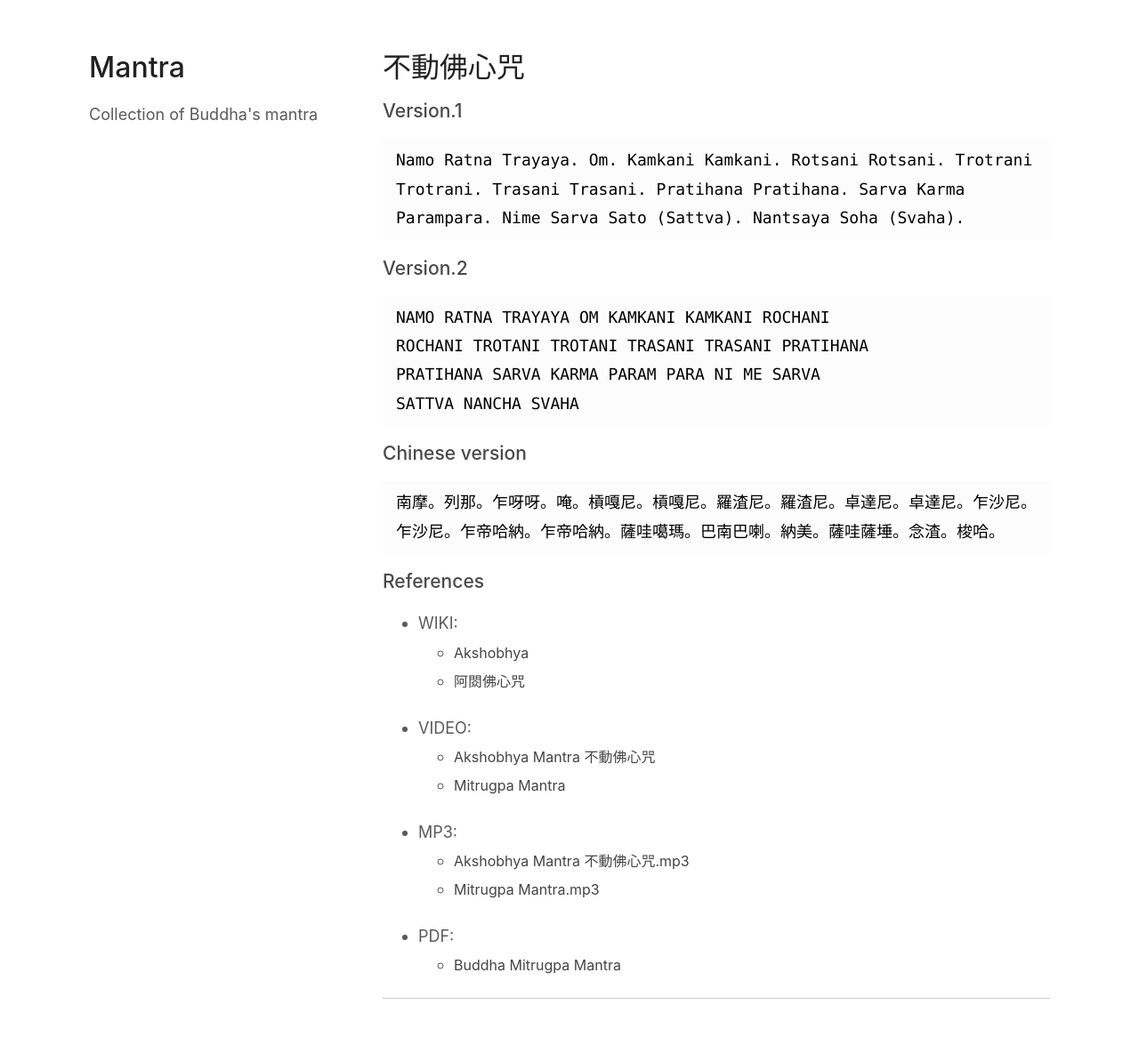
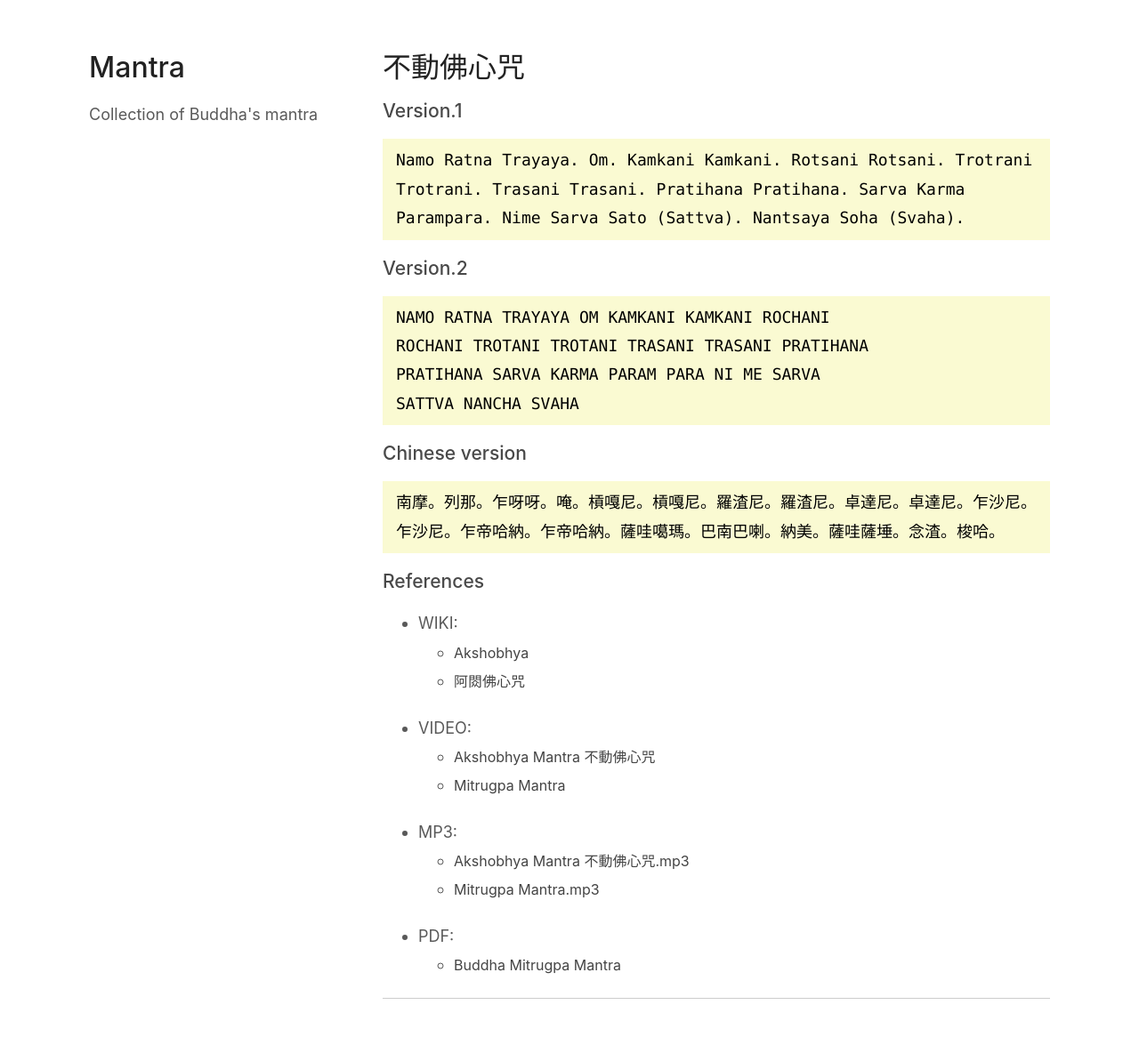
Before and after one commit to zenkarsha/mantra.unlink.men, a Jekyll site: the page built from index.md, in a window 1280 px wide. Shown: the whole page at 89% size. Built offline with Jekyll 4.4.1, drawn with Linux system fonts in a browser that asks for light colours; our own code applies the rules of GitHub Pages for plain Markdown files.

Commit message:
Update styles.css

```diff
--- a/assets/css/styles.css
+++ b/assets/css/styles.css
@@ -74,7 +74,8 @@ code, pre {
 
 pre {
   padding:8px 15px;
-  background: #fcfcfc;
+  background: #ffffcc;
+  background: lightgoldenrodyellow;
   border-radius: 0;
   border: none;
   overflow-x: auto;
```
